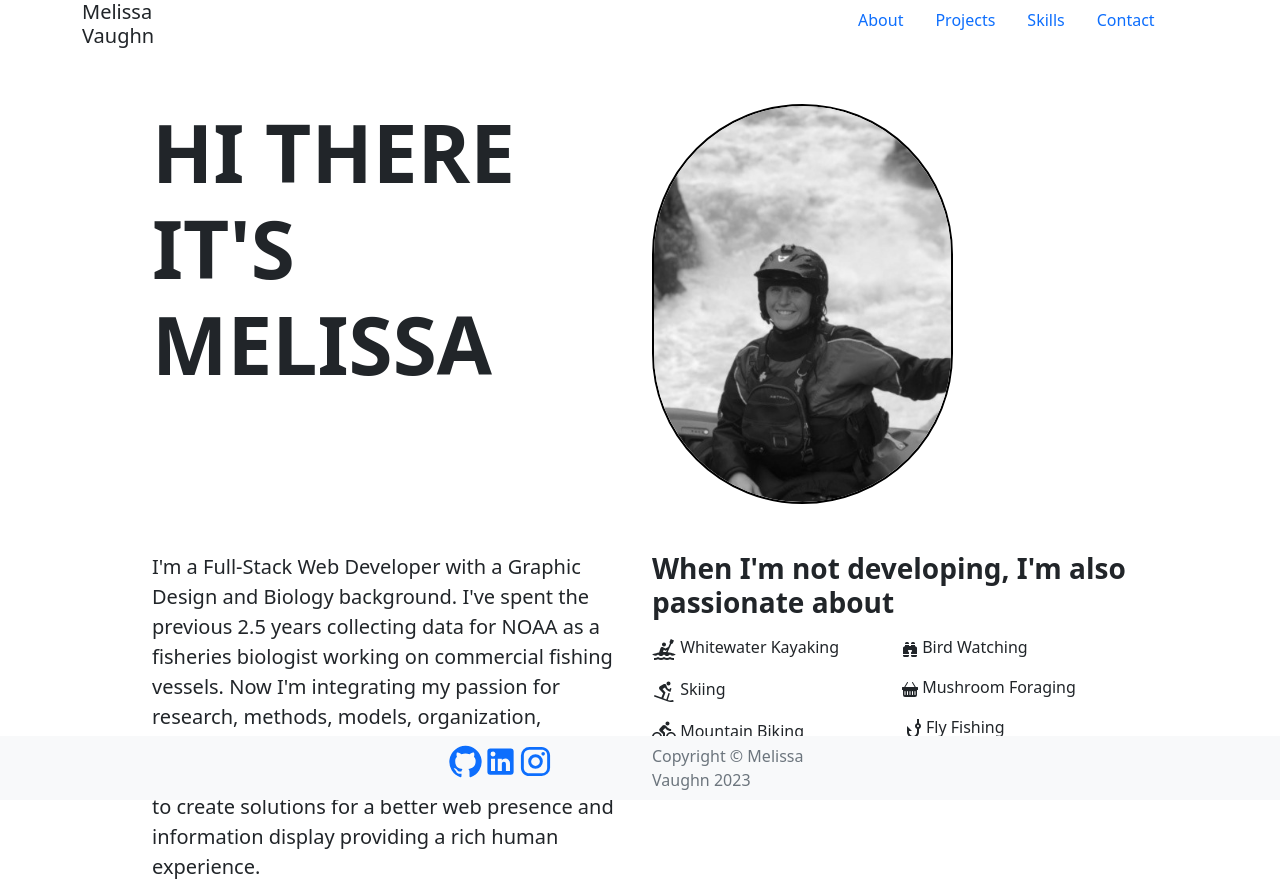
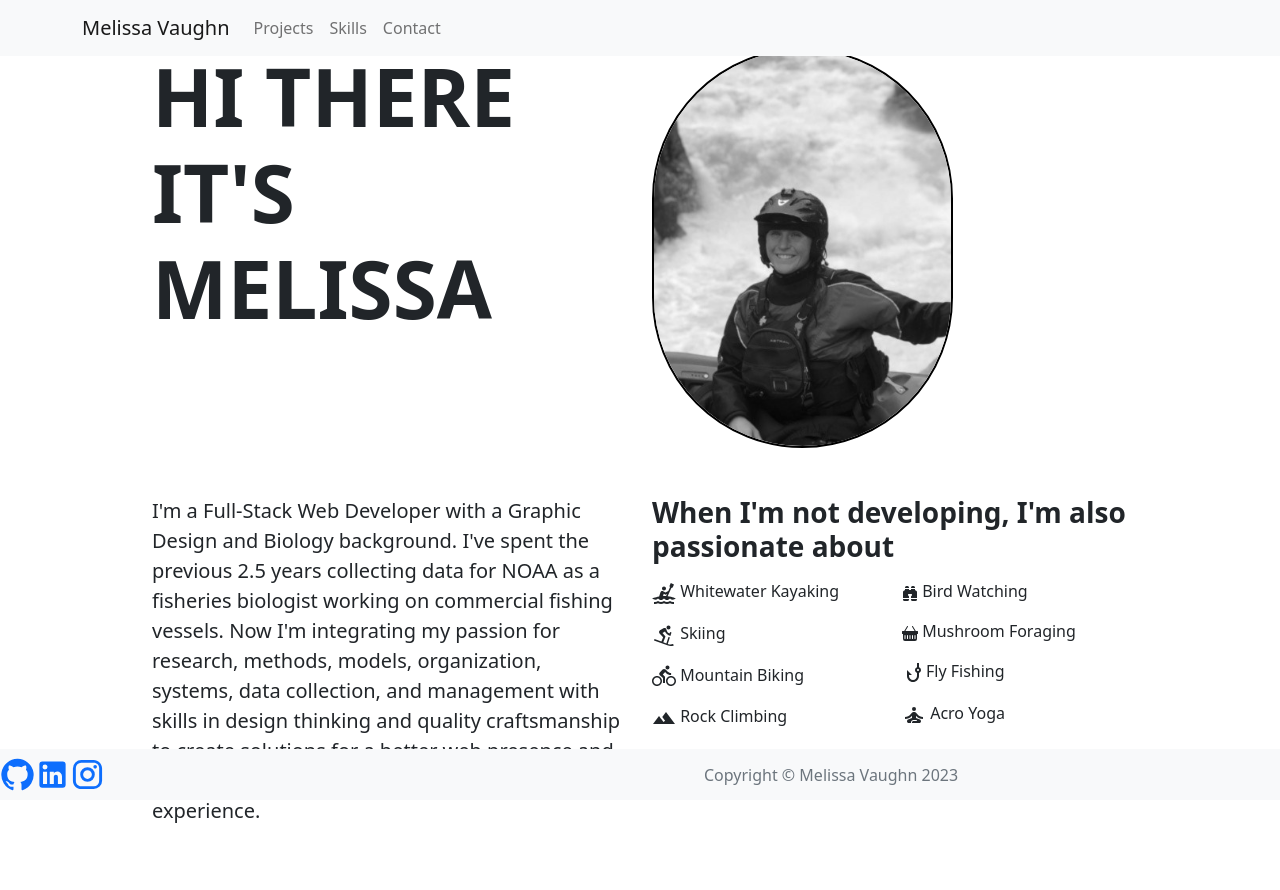
Before and after one commit to Meljska-Fawn/react-portfolio-website, a React (Create React App) app: page / in a window 1280 px wide. After the commit the page ends 834 px from the top, so only its background shows below. Built offline with nearby package versions, Linux system fonts and the light colour scheme.

Commit message:
fixed footer and tried to create effect on project page

```diff
--- a/src/Components/Footer.js
+++ b/src/Components/Footer.js
@@ -20,9 +20,8 @@ function Copyright() {
 
 export default function Footer() {
   return (
-    <Container className="d-flex align-items-center justify-content-center">
-      <Row>
-        <Col >
+      <Row className="fixed-bottom max-width-lg bg-light pb-2 pt-2 d-flex align-items-center" style={{ maxHeight: '200px' }}>
+        <Col className="">
           <a href="https://github.com/Meljska-Fawn">
             <GitHubIcon fontSize="large" />
           </a>
@@ -37,6 +36,5 @@ export default function Footer() {
           <Copyright />
         </Col>
       </Row>
-    </Container>
   );
 }
--- a/src/Components/Header.js
+++ /dev/null
@@ -1,11 +0,0 @@
-import React from 'react';
-
-const Header = () => {
-  return (
-    <header className="header">
-      <h5>Melissa<br /> Vaughn</h5>
-    </header>
-  );
-}
-
-export default Header;
--- a/src/Components/NavTabs.js
+++ b/src/Components/NavTabs.js
@@ -1,28 +1,20 @@
 import React from 'react';
-import Stack from '@mui/material/Stack';
 import Container from 'react-bootstrap/Container';
 import Nav from 'react-bootstrap/Nav';
 import Navbar from 'react-bootstrap/Navbar';
-import NavDropdown from 'react-bootstrap/NavDropdown';
+
 
 // Here we are using object destructuring assignment to pluck off our variables from the props object
 // We assign them to their own variable names
 function NavTabs({ currentPage, handlePageChange }) {
 
     return (
-        <ul className="nav">
-            <Stack direction="horizontal" spacing={-1}>
-                <li className="nav-item">
-                    <a
-                        href="#about"
-                        onClick={() => handlePageChange('About')}
-                        // This is a conditional (ternary) operator that checks to see if the current page is "About"
-                        // If it is, we set the current page to 'nav-link-active', otherwise we set it to 'nav-link'
-                        className={currentPage === 'About' ? 'nav-link active' : 'nav-link'}
-                    >
-                        About
-                    </a>
-                </li>
+        <Navbar expand="lg" fixed="top" className="max-width-lg bg-light pb-2">
+            <Container>
+            <Navbar.Brand className="nav-item"><a href="#about" onClick={() => handlePageChange('About')} className={currentPage === 'About' ? 'nav-link active' : 'nav-link'}>Melissa Vaughn</a></Navbar.Brand>
+                <Navbar.Toggle aria-controls="basic-navbar-nav" />
+                <Navbar.Collapse id="basic-navbar-nav" >
+                    <Nav className="nav me-auto text-align-right">
                             <li className="nav-item">
                                 <a
                                     href="#projects"
@@ -53,8 +45,10 @@ function NavTabs({ currentPage, handlePageChange }) {
                                     Contact
                                 </a>
                             </li>
-            </Stack>
-        </ul>
+                    </Nav>
+                </Navbar.Collapse>
+            </Container>
+        </Navbar>
     );
 };
 
--- a/src/Components/PortfolioContainer.js
+++ b/src/Components/PortfolioContainer.js
@@ -1,5 +1,4 @@
 import React, { useState } from 'react';
-import Header from "./Header";
 import Footer from "./Footer";
 import NavTabs from './NavTabs';
 import Skills from './pages/Skills';
@@ -7,8 +6,6 @@ import About from './pages/About';
 import Projects from './pages/Projects';
 import Contact from './pages/Contact';
 import Container from 'react-bootstrap/Container';
-import Row from 'react-bootstrap/Row';
-import Col from 'react-bootstrap/Col';
 
 export default function PortfolioContainer() {
     const [currentPage, setCurrentPage] = useState('About');
@@ -29,27 +26,10 @@ export default function PortfolioContainer() {
     const handlePageChange = (page) => setCurrentPage(page);
 
     return (
-        <div>
-            <Container>
-                <Row>
-                    <Col xs={12} md={8}>
-                        <Header />
-                    </Col>
-                    <Col xs={6} md={4}>
-                        <NavTabs currentPage={currentPage} handlePageChange={handlePageChange} />
-                    </Col>
-                </Row>
-                <Row className="mb-8">
-                    <Col xs={12}>
-                            {renderPage()}
-                    </Col>
-                </Row>
-                <Row className="mt-8">
-                    <Col xs={12} className="fixed-bottom max-width-lg bg-light pb-2 pt-2 d-flex" style={{ maxHeight: '200px' }}>
-                        <Footer />
-                    </Col>
-                </Row>
-            </Container>
-        </div >
+        <Container>
+            <NavTabs currentPage={currentPage} handlePageChange={handlePageChange} />
+            {renderPage()}
+            <Footer />
+        </Container>
     );
 }
--- a/src/Components/pages/Contact.js
+++ b/src/Components/pages/Contact.js
@@ -55,32 +55,32 @@ export default function Contact() {
     };
 
     return (
-        <Container className="fluid mt-5">
-            <Row>
+        <Container>
+            <Row className="fluid mt-5 d-flex align-items-center">
                 <Col xs={12} md={6} className="mb-3">
                     <Row>
-                        <Col className="d-flex align-items-left"><SatelliteIcon fontSize="large" /></Col>
-                        <Col>
+                        <Col className="col-1"><SatelliteIcon fontSize="large" /></Col>
+                        <Col className="col-11">
                             <h4>Location</h4>
                             <p>White Salmon, Washington</p>
                         </Col>
                     </Row>
                     <Row>
-                        <Col><ForwardToInboxIcon /></Col>
-                        <Col>
+                        <Col className="d-flex align-items-right col-1"><ForwardToInboxIcon /></Col>
+                        <Col className="col-11">
                             <h4>Email</h4>
                             <p>Meli.explores@gmail.com</p>
                         </Col>
                     </Row>
                     <Row>
-                        <Col><PhonelinkRingIcon /></Col>
-                        <Col>
+                        <Col className="d-flex align-items-right col-1"><PhonelinkRingIcon /></Col>
+                        <Col className="col-11">
                             <h4>Phone</h4>
                             <p>+1540.819.4352</p>
                         </Col>
                     </Row>
                 </Col>
-                <Col xs={12} md={6} className="mb-3 d-flex align-items-center justify-content-center">
+                <Col xs={12} md={6} className="">
                     <Box
                         sx={{
                             display: 'flex',
--- a/src/Components/pages/Projects.js
+++ b/src/Components/pages/Projects.js
@@ -1,10 +1,10 @@
-import React from 'react';
+import React, { useState } from 'react';
 import GitHubIcon from '@mui/icons-material/GitHub';
 import Container from 'react-bootstrap/Container';
 import Row from 'react-bootstrap/Row';
 import Col from 'react-bootstrap/Col';
 import Card from 'react-bootstrap/Card';
-import Roll from 'react-reveal/Roll';
+import Slide from 'react-reveal/Slide';
 
 // const styles = {
 //     linkStyle: {
@@ -18,8 +18,9 @@ import Roll from 'react-reveal/Roll';
 // }
 
 export default function Projects() {
+    // const [hover, setHover] = useState(false);
     return (
-        <Roll left>
+        <Slide left>
             <Container className="fluid mt-5" style={{ maxWidth: '1000px' }}>
                 <Row className="mb-3">
                     <Col xs={12} md={6} className="mb-3">
@@ -30,6 +31,7 @@ export default function Projects() {
                                         alt="gallery"
                                         className="img-fluid rounded"
                                         src={project.img}
+                                        // src={hover ? project.img : project.still}
                                     />
                                     <Card.Body>
                                         <Card.Title className="">
@@ -64,25 +66,28 @@ export default function Projects() {
                     </Col>
                 </Row>
             </Container>
-        </Roll>
+        </Slide>
     );
 }
 
 const projects = [
     {
         img: './images/weather-dashboard.gif',
+        still: './images/write-this-down.png',
         deployed: 'https://meljska-fawn.github.io/5-day-weather-forecast/',
         title: '5 Day Weather Forecast',
         github: 'https://github.com/Meljska-Fawn/5-day-weather-forecast',
     },
     {
         img: './images/jobstable_course.gif',
+        still: '',
         deployed: 'https://jobstacle-course.herokuapp.com/login',
         title: 'Jobstacle Course',
         github: 'https://github.com/Meljska-Fawn/Jobstacle-course',
     },
     {
         img: './images/tech-blog.gif',
+        still: '',
         deployed: 'https://obscure-dusk-87979.herokuapp.com/',
         title: 'Talk Techy to Me - Tech Blog',
         github: 'https://github.com/Meljska-Fawn/talk_techy_to_me',
```
Also changed, not shown: src/Components/pages/Skills.js (+12 -9 lines). Lines whose indentation alone changed are shown as unchanged.
